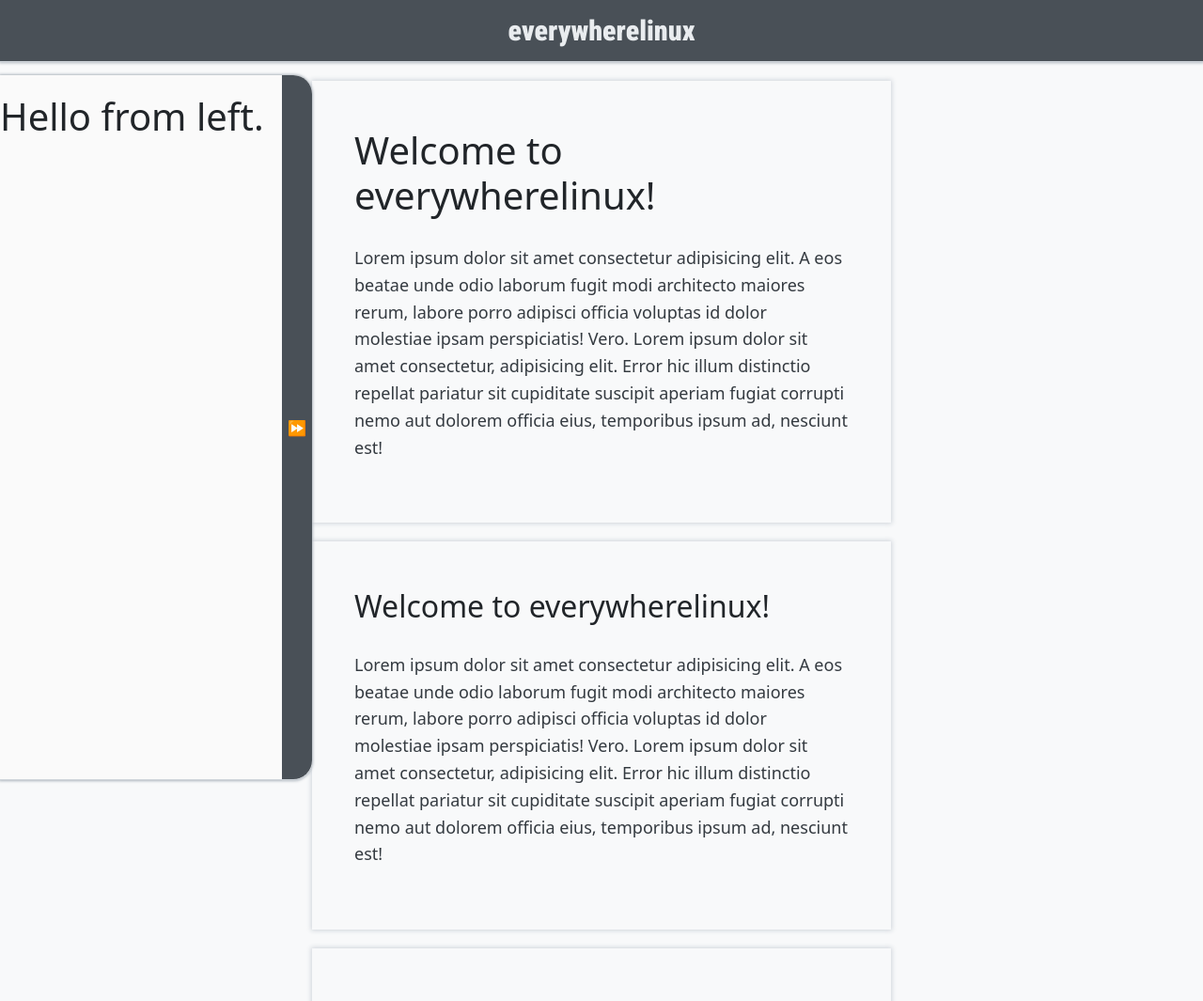
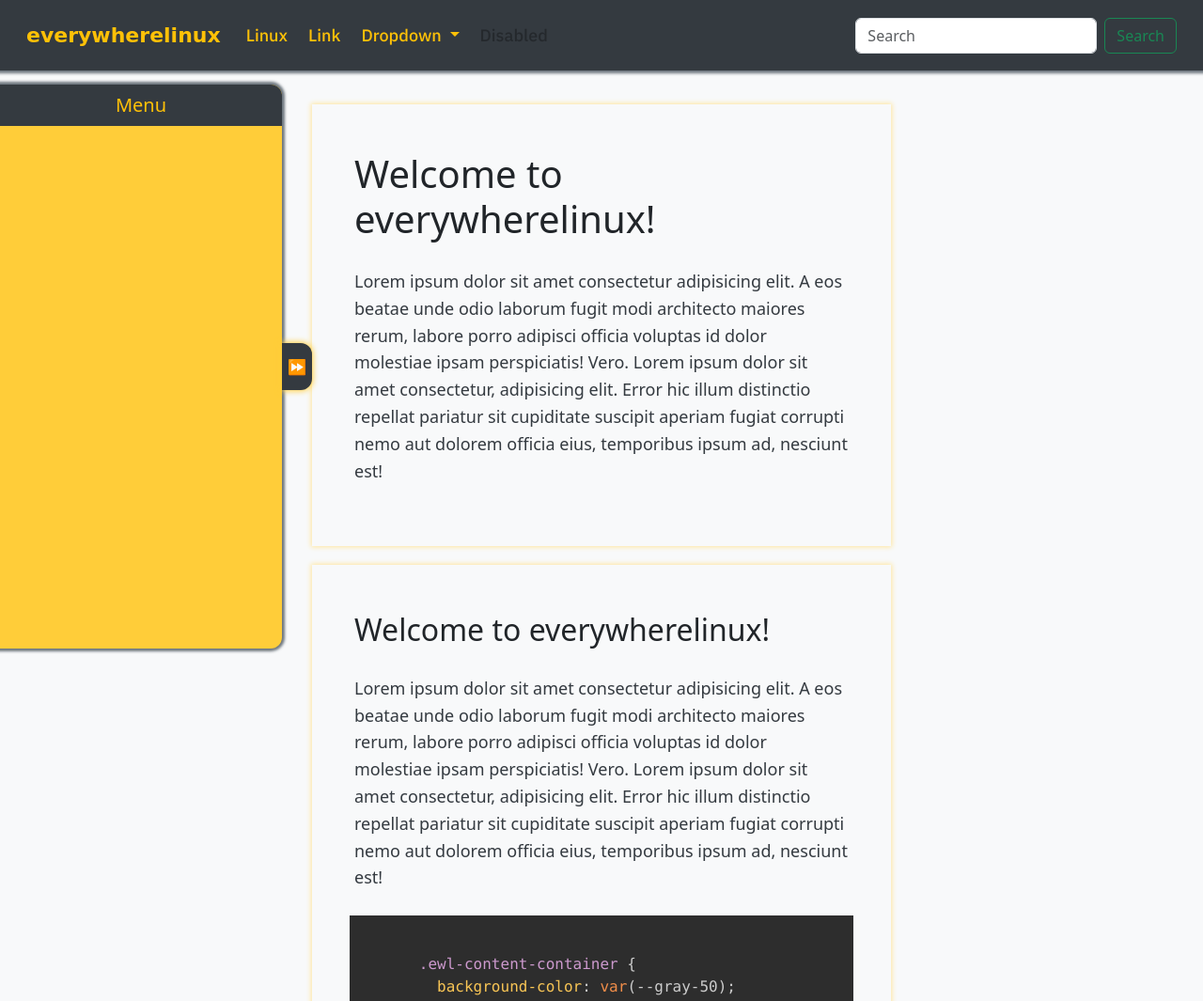
Before and after one commit to celestial-sepian/ewl-layout, a plain HTML site: page v1/index.html in a window 1280 px wide. Shown: the top 1065 px of the page at 94% size. Drawn offline with nearby package versions, Linux system fonts and the light colour scheme; a web font is replaced by a local one.

Commit message:
colored styles

```diff
--- a/static/css/_base.css
+++ b/static/css/_base.css
@@ -10,9 +10,11 @@ body {
 
 
 
-
+/*
+    EWL CONTENT CONTAINER
+*/
 .ewl-content-container {
-    box-shadow: 0px 0px 5px 1px var(--gray-400);
+    box-shadow: 0px 0px 5px 1px var(--yellow-200);
     /* background-color: var(--yellow-100); */
     margin-top: 20px;
     margin-bottom: 20px;
@@ -39,12 +41,17 @@ body {
 /* NOTE CONTAINER STYLES */
 .ewl-content-note-container {
 
-    box-shadow: 0px 0px 5px 1px var(--yellow-400);
-    background-color: var(--yellow-500);
+    box-shadow: 0px 0px 5px 1px var(--red-400);
+    background-color: var(--red-500);
+    color: var(--gray-100);
+
+    /* box-shadow: 0px 0px 5px 1px var(--yellow-400);
+    background-color: var(--yellow-500); */
+
     margin-top: 20px;
     margin-bottom: 20px;
     padding: 40px 40px;
-    /* color: white; */
+
 }
 .ewl-content-note-container > h1, h2, h3, h4, h5, h5 {
     padding: 10px 5px;
--- a/v1/css/ewl-font.css
+++ b/v1/css/ewl-font.css
@@ -35,4 +35,6 @@
     */
     --font-roboto-condensed: "Roboto Condensed", sans-serif;
 
+    --font-playwrite-db-s-cursive: "Playwrite GB S", cursive;
+
 }
--- a/v1/css/left-panel.css
+++ b/v1/css/left-panel.css
@@ -1,23 +1,20 @@
-@import url(ewl-font.css);
+/* @import url(ewl-font.css); */
 
 
+/*
+##########################
+    LEFT PANEL STYLES    #
+##########################
+*/
 .ewl-left-panel {
-    box-shadow: var(--ewl-box-shadow);
-    background-color: var(--gray-50);
-    border-bottom: var(--ewl-border-color);
-
-
+    /* background-color: var(--gray-50);    */
+    /* border-bottom: var(--ewl-border-color); */
+    background-color: rgba(255, 255, 255, 0);
     width: auto;
-    height: 750px;
-
-    border-top-right-radius: 20px;
-    border-bottom-right-radius: 20px;
-
+    height: 770px;
     position: fixed;
+    top: 90px;
     z-index: 2;
-    top: 80px;
-
-
     display: flex;
 }
 
@@ -29,37 +26,33 @@
 }
 
 .ewl-left-panel-left {
+    background-color: var(--yellow-400);
+    box-shadow: 0px 0px 3px 3px var(--gray-600);
     width: 300px;
-    padding: 20px 0px;
+    padding: 0px 0px;
     overflow: hidden;
-
     transition: width;
     transition-duration: .5s;
     transition-timing-function: ease-in-out;
-
+    transition-delay: .2s;
     /* border-top: px solid var(--gray-800); */
-
+    border-top-right-radius: 12px;
+    border-bottom-right-radius: 12px;
 }
 .ewl-left-panel-right {
     width: auto;
-    background-color: white;
-
-    border-top-right-radius: inherit;
-    border-bottom-right-radius: inherit;
-
+    background-color: rgba(255, 255, 255, 0);
     display: flex;
+    align-items: center;
 }
 
 .ewl-left-panel-button {
     border: none;
-
-    border-top-right-radius: inherit;
-    border-bottom-right-radius: inherit;
-
-    background-color: var(--gray-700);
-
-    /* height: ; */
-
+    background-color: var(--gray-800);
+    box-shadow: 0px 0px 6px 1px var(--yellow-400);
+    height: 50px;
+    border-top-right-radius: 12px;
+    border-bottom-right-radius: 12px;
 }
 
 .ewl-left-panel-button > span {
@@ -70,3 +63,31 @@
 .ewl-rotateY-180 {
     transform: rotateY('180deg');
 }
+
+
+
+
+/*
+##########################
+    PANEL INNER STYLES   #
+##########################
+*/
+.ewl-left-title {
+    background-color: var(--gray-800);
+    color: var(--yellow-500);
+    text-align: center;
+}
+
+
+@media (max-width: 1280px) {
+
+    /*
+    ##########################
+        LEFT PANEL STYLES    #
+    ##########################
+    */
+
+    .ewl-left-panel {
+        height: 600px;
+    }
+}
--- a/v1/css/navbar.css
+++ b/v1/css/navbar.css
@@ -1,24 +1,63 @@
-@import url(ewl-font.css);
+/* @import url(ewl-font.css); */
 
-.ewl-navbar {
+.ewl-nav {
     /* height: 100px; */
-    /* background-color: var(--indigo); */
-    box-shadow: var(--ewl-box-shadow);
+    background-color: var(--gray-800);
+    box-shadow: 0px 0px 3px 3px var(--gray-600);
     padding: 10px 0px;
-    background-color: var(--gray-700);
-    border-bottom: var(--ewl-border-color);
     position: sticky;
     top: 0;
 }
 
-.ewl-nav-inner {
-    text-align: center;
+
+.ewl-nav-dropdown-list {
+    /* height: 100px; */
+    background-color: var(--gray-800);
+}
+
+
+.ewl-nav-link,
+.ewl-nav-dropdown-item {
+    color: var(--yellow-500);
+    font-size: 18px;
+    font-family: var(--ibm-plex-sans);
+    font-weight: 500;
+}
+
+.ewl-nav-link:hover,
+.ewl-nav-link:focus {
+    color: var(--gray-800);
+    background-color: var(--yellow-500);
 }
 
 .ewl-nav-link {
-    color: var(--gray-200);
-    font-size: 30px;
-    text-decoration: none;
-    font-family: var(--font-roboto-condensed);
+    width: min-content;
+    text-align: center;
+    border-radius: 12px;
+    margin-left: 3px;
+    margin-right: 3px;
+    padding-left: 5px;
+    padding-right: 5px;
+}
+
+/* ewl-nav-dropdown:hover,
+ewl-nav-dropdown:focus, */
+/* .ewl-nav-dropdown-toggle:focus {
+    color: var(--yellow-500);
+
+} */
+
+/* override bs class */
+/* .nav-link.active.show {
+    color: var(--yellow-500);
+} */
+
+.ewl-nav-brand {
+    color: var(--yellow-500);
     font-weight: 900;
+    font-size: 22px;
+    font-family: var(--font-playwrite-db-s-cursive);
 }
+.ewl-nav-brand:hover {
+    color: var(--yellow-500);
+}
--- a/v1/index.html
+++ b/v1/index.html
@@ -13,13 +13,13 @@
   <!--  -->
   <link href="https://cdn.jsdelivr.net/npm/bootstrap@5.3.3/dist/css/bootstrap.min.css" rel="stylesheet"
     integrity="sha384-QWTKZyjpPEjISv5WaRU9OFeRpok6YctnYmDr5pNlyT2bRjXh0JMhjY6hW+ALEwIH" crossorigin="anonymous">
-
+  <link rel="stylesheet" href="/static/prism/prism.css">
 
   <link rel="stylesheet" href="../static/css/colorscheme.css">
   <link rel="stylesheet" href="../static/css/_base.css">
   <link rel="stylesheet" href="css/navbar.css">
+  <link rel="stylesheet" href="css/ewl-font.css">
   <link rel="stylesheet" href="css/left-panel.css">
-    <link rel="stylesheet" href="/static/prism/prism.css">
 
 
   <!--  -->
@@ -29,6 +29,7 @@
   <link
     href="https://fonts.googleapis.com/css2?family=Baloo+Paaji+2:wght@400..800&family=IBM+Plex+Sans:ital,wght@0,100;0,200;0,300;0,400;0,500;0,600;0,700;1,100;1,200;1,300;1,400;1,500;1,600;1,700&family=Roboto+Condensed:ital,wght@0,100..900;1,100..900&family=Ubuntu+Sans:ital,wght@0,100..800;1,100..800&display=swap"
     rel="stylesheet">
+  <link href="https://fonts.googleapis.com/css2?family=Playwrite+GB+S:ital,wght@0,100..400;1,100..400&display=swap" rel="stylesheet">
 
 
 </head>
@@ -41,7 +42,7 @@
   <div class="ewl-left-panel">
     <div class="ewl-left-panel-left">
       <div class="ewl-left">
-        <h1>Hello from left.</h1>
+        <h5 class="ewl-left-title">Menu</h5>
       </div>
     </div>
     <div class="ewl-left-panel-right">
@@ -55,11 +56,41 @@
   <!--  -->
   <!-- Navbar -->
   <!--  -->
-  <nav class="ewl-navbar">
-    <div class="ewl-nav-inner">
-      <a class="ewl-nav-link" href="#">everywherelinux</a>
+  <nav class="navbar navbar-expand-lg ewl-nav p-3 mb-3">
+    <div class="container-fluid ewl-nav-container">
+      <a class="navbar-brand ewl-nav-brand " href="/v1/index.html">everywherelinux</a>
+      <button class="navbar-toggler ewl-nav-toggler" type="button" data-bs-toggle="collapse" data-bs-target="#navbarSupportedContent" aria-controls="navbarSupportedContent" aria-expanded="false" aria-label="Toggle navigation">
+        <span class="navbar-toggler-icon ewl-nav-toggler-icon"></span>
+      </button>
+      <div class="collapse navbar-collapse" id="navbarSupportedContent">
+        <ul class="navbar-nav me-auto mb-2 mb-lg-0">
+          <li class="nav-item ewl-nav-item">
+            <a class="nav-link ewl-nav-link" aria-current="page" href="#">Linux</a>
+          </li>
+          <li class="nav-item ewl-nav-item">
+            <a class="nav-link ewl-nav-link" href="#">Link</a>
+          </li>
+          <li class="nav-item dropdown  ewl-nav-item ewl-nav-dropdown">
+            <button class="nav-link dropdown-toggle  ewl-nav-link ewl-nav-dropdown-toggle" data-bs-toggle="dropdown" aria-expanded="false">
+              Dropdown
+            </button>
+            <ul class="dropdown-menu  ewl-nav-dropdown-list">
+              <li><a class="dropdown-item ewl-nav-dropdown-item" href="#">Action</a></li>
+              <li><a class="dropdown-item ewl-nav-dropdown-item" href="#">Another action</a></li>
+              <li><hr class="dropdown-divider ewl-nav-dropdown-divider"></li>
+              <li><a class="dropdown-item ewl-nav-dropdown-item" href="#">Something else here</a></li>
+            </ul>
+          </li>
+          <li class="nav-item ewl-nav-item">
+            <a class="nav-link disabled ewl-nav-link" aria-disabled="true">Disabled</a>
+          </li>
+        </ul>
+        <form class="d-flex" role="search">
+          <input class="form-control me-2" type="search" placeholder="Search" aria-label="Search">
+          <button class="btn btn-outline-success" type="submit">Search</button>
+        </form>
       </div>
-
+    </div>
   </nav>
 
 
@@ -76,7 +107,10 @@
       <div class="container-fluid ewl-content-container">
         <h1>Welcome to everywherelinux!</h1>
         <p>
-          Lorem ipsum dolor sit amet consectetur adipisicing elit. A eos beatae unde odio laborum fugit modi architecto maiores rerum, labore porro adipisci officia voluptas id dolor molestiae ipsam perspiciatis! Vero. Lorem ipsum dolor sit amet consectetur, adipisicing elit. Error hic illum distinctio repellat pariatur sit cupiditate suscipit aperiam fugiat corrupti nemo aut dolorem officia eius, temporibus ipsum ad, nesciunt est!
+          Lorem ipsum dolor sit amet consectetur adipisicing elit. A eos beatae unde odio laborum fugit modi architecto
+          maiores rerum, labore porro adipisci officia voluptas id dolor molestiae ipsam perspiciatis! Vero. Lorem ipsum
+          dolor sit amet consectetur, adipisicing elit. Error hic illum distinctio repellat pariatur sit cupiditate
+          suscipit aperiam fugiat corrupti nemo aut dolorem officia eius, temporibus ipsum ad, nesciunt est!
         </p>
       </div>
 
@@ -84,15 +118,41 @@
       <div class="container-fluid ewl-content-container">
         <h2>Welcome to everywherelinux!</h3>
           <p>
-          Lorem ipsum dolor sit amet consectetur adipisicing elit. A eos beatae unde odio laborum fugit modi architecto maiores rerum, labore porro adipisci officia voluptas id dolor molestiae ipsam perspiciatis! Vero. Lorem ipsum dolor sit amet consectetur, adipisicing elit. Error hic illum distinctio repellat pariatur sit cupiditate suscipit aperiam fugiat corrupti nemo aut dolorem officia eius, temporibus ipsum ad, nesciunt est!
+            Lorem ipsum dolor sit amet consectetur adipisicing elit. A eos beatae unde odio laborum fugit modi
+            architecto maiores rerum, labore porro adipisci officia voluptas id dolor molestiae ipsam perspiciatis!
+            Vero. Lorem ipsum dolor sit amet consectetur, adipisicing elit. Error hic illum distinctio repellat pariatur
+            sit cupiditate suscipit aperiam fugiat corrupti nemo aut dolorem officia eius, temporibus ipsum ad, nesciunt
+            est!
           </p>
+          <pre>
+          <code class="language-css">
+      .ewl-content-container {
+        background-color: var(--gray-50);
+        margin-top: 10px;
+        margin-bottom: 10px;
+        padding: 40px 40px;
+      }
+
+      .ewl-content-container > h1, h2, h3, h4, h5, h5 {
+        padding: 10px 5px;
+      }
+
+      .ewl-content-container >  p {
+        padding: 10px 5px;
+      }
+          </code>
+        </pre>
+
       </div>
 
       <!-- h3, p -->
       <div class="container-fluid ewl-content-container">
         <h3>Welcome to everywherelinux!</h3>
         <p>
-          Lorem ipsum dolor sit amet consectetur adipisicing elit. A eos beatae unde odio laborum fugit modi architecto maiores rerum, labore porro adipisci officia voluptas id dolor molestiae ipsam perspiciatis! Vero. Lorem ipsum dolor sit amet consectetur, adipisicing elit. Error hic illum distinctio repellat pariatur sit cupiditate suscipit aperiam fugiat corrupti nemo aut dolorem officia eius, temporibus ipsum ad, nesciunt est!
+          Lorem ipsum dolor sit amet consectetur adipisicing elit. A eos beatae unde odio laborum fugit modi architecto
+          maiores rerum, labore porro adipisci officia voluptas id dolor molestiae ipsam perspiciatis! Vero. Lorem ipsum
+          dolor sit amet consectetur, adipisicing elit. Error hic illum distinctio repellat pariatur sit cupiditate
+          suscipit aperiam fugiat corrupti nemo aut dolorem officia eius, temporibus ipsum ad, nesciunt est!
         </p>
       </div>
 
@@ -100,7 +160,10 @@
       <!-- p -->
       <div class="container-fluid ewl-content-container">
         <p>
-          Lorem ipsum dolor sit amet consectetur adipisicing elit. A eos beatae unde odio laborum fugit modi architecto maiores rerum, labore porro adipisci officia voluptas id dolor molestiae ipsam perspiciatis! Vero. Lorem ipsum dolor sit amet consectetur, adipisicing elit. Error hic illum distinctio repellat pariatur sit cupiditate suscipit aperiam fugiat corrupti nemo aut dolorem officia eius, temporibus ipsum ad, nesciunt est!
+          Lorem ipsum dolor sit amet consectetur adipisicing elit. A eos beatae unde odio laborum fugit modi architecto
+          maiores rerum, labore porro adipisci officia voluptas id dolor molestiae ipsam perspiciatis! Vero. Lorem ipsum
+          dolor sit amet consectetur, adipisicing elit. Error hic illum distinctio repellat pariatur sit cupiditate
+          suscipit aperiam fugiat corrupti nemo aut dolorem officia eius, temporibus ipsum ad, nesciunt est!
         </p>
       </div>
 
@@ -108,7 +171,10 @@
       <div class="container-fluid ewl-content-note-container">
         <h4>Notes</h4>
         <p>
-          Lorem ipsum dolor sit amet consectetur adipisicing elit. A eos beatae unde odio laborum fugit modi architecto maiores rerum, labore porro adipisci officia voluptas id dolor molestiae ipsam perspiciatis! Vero. Lorem ipsum dolor sit amet consectetur, adipisicing elit. Error hic illum distinctio repellat pariatur sit cupiditate suscipit aperiam fugiat corrupti nemo aut dolorem officia eius, temporibus ipsum ad, nesciunt est!
+          Lorem ipsum dolor sit amet consectetur adipisicing elit. A eos beatae unde odio laborum fugit modi architecto
+          maiores rerum, labore porro adipisci officia voluptas id dolor molestiae ipsam perspiciatis! Vero. Lorem ipsum
+          dolor sit amet consectetur, adipisicing elit. Error hic illum distinctio repellat pariatur sit cupiditate
+          suscipit aperiam fugiat corrupti nemo aut dolorem officia eius, temporibus ipsum ad, nesciunt est!
         </p>
       </div>
 
@@ -134,7 +200,7 @@
       }
           </code>
         </pre>
-
+        <h6>Code: This is the discription of code.</h6>
       </div>
 
     </div>
```
Also changed, not shown: static/bootstrap/bootstrap.bundle.min.js (added), static/bootstrap/bootstrap.min.css (added). Lines whose indentation alone changed are shown as unchanged.
